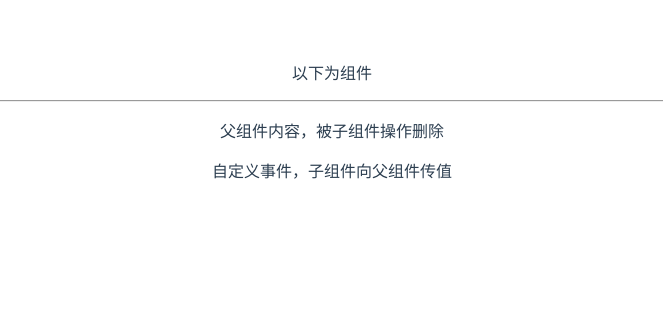
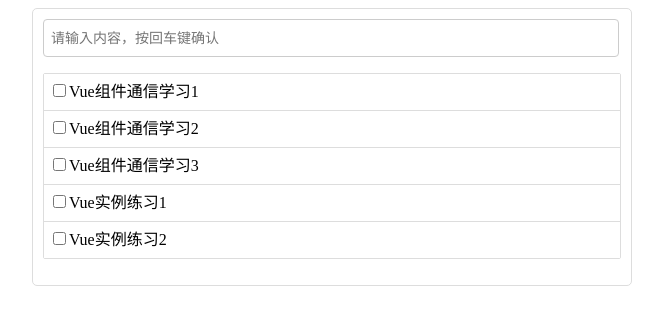
Before and after one commit to MaiXiaochai/firstVue, a Vue app: page / in a window 1280 px wide. Shown: the top 324 px of the page, without its empty margins (308-971 px from the left). Built offline with nearby package versions, Linux system fonts and the light colour scheme.

Commit message:
*)Vue组件通信的综合使用-todolist网页版实现

```diff
--- a/src/App.vue
+++ b/src/App.vue
@@ -1,97 +1,56 @@
 <template>
-    <div id="app">
-        <p>以下为组件</p>
-        <hr>
-        <!--        <img alt="Vue logo" src="./assets/logo.png">-->
-        <!--        <HelloWorld msg="Welcome to Your Vue.js App"/>-->
-        <!--        <Test></Test>-->
-        <!--        <ComputedAndWatch/>-->
-        <!--        <ClassAndStyle />-->
-        <!--        <IfAndShow/>-->
-        <!--        <ListRender/>-->
-        <!--        <ListFilterAndSort/>-->
-        <!--        <OtherInstruct/>-->
-        <!--        <DemoEvent></DemoEvent>-->
-        <!--        <MyFilters></MyFilters>-->
-        <!--        <TransitionDemo></TransitionDemo>-->
-        <!--        <AnimateDemo></AnimateDemo>-->
-        <!--        <AnimateDemoThird></AnimateDemoThird>-->
-        <!--        <LifeCircle></LifeCircle>-->
-
-        <!--   子组件用 props接收父组件值的时候，父组件中，除了参数类型为字符串的之外，其它类型的参数都要进行动态数据绑定，
-               如:age=666, age 为 Number    -->
-        <!--        <Props name="maixiaochai" :age=666 :person="p" :log-person="logPerson"></Props>-->
-        <p class="word">父组件内容，被子组件操作删除</p>
-        <CustomEvents></CustomEvents>
+    <div  id="app" class="todo-container">
+        <div class="todo-wrap">
+            <ToDoHeader />
+            <ToDoList :todo-data="todoData" :del-item-in-list="delTodo"/>
+            <ToDoFooter />
+        </div>
     </div>
 </template>
 
 <script>
-    // import HelloWorld from './components/HelloWorld.vue'
-    // import Test from './components/Test.vue'
-    // import ComputedAndWatch from './components/ComputedAndWatch.vue'
-    // import ClassAndStyle from "./components/ClassAndStyle";
-    // import IfAndShow from "./components/IfAndShow";
-    // import ListRender from "./components/ListRender";
-    // import ListFilterAndSort from "./components/ListFilterAndSort";
-    // import OtherInstruct from "./components/OtherInstruct";
-    // import DemoEvent from "./components/DemoEvent";
-    // import MyFilters from "./components/MyFilters";
-    // import TransitionDemo from "./components/TransitionDemo";
-    // import AnimateDemo from "./components/AnimateDemo";
-    // import AnimateDemoThird from "./components/AnimateDemoThird";
-    // import LifeCircle from "./components/LifeCircle";
-    // import Props from "./components/Props";
-    import CustomEvents from "./components/CustomEvents";
+    import ToDoHeader from "./components/ToDoHeader";
+    import ToDoList from "./components/ToDoList";
+    import ToDoFooter from "./components/ToDoFooter";
 
     export default {
         name: 'App',
+        components: {
+            ToDoHeader,
+            ToDoList,
+            ToDoFooter,
+        },
         data() {
             return {
-                p: {
-                    name: 'Maixiaochai',
-                    age: 666
-                }
+                todoData: [
+                    {title: 'Vue组件通信学习1', finished: false},
+                    {title: 'Vue组件通信学习2', finished: false},
+                    {title: 'Vue组件通信学习3', finished: false},
+                    {title: 'Vue实例练习1', finished: false},
+                    {title: 'Vue实例练习2', finished: false},
+                ],
             }
         },
 
         methods: {
-            logPerson() {
-                alert('Coming!');
+            // 根据索引删除一条记录
+            delTodo(theIndex) {
+                //splice(start, deleteCount)
+                this.todoData.splice(theIndex, 1);
             }
-        },
-
-        components: {
-            // HelloWorld,
-            // Test,
-            // ComputedAndWatch,
-            // ClassAndStyle,
-            // IfAndShow,
-            // ListRender,
-            // ListFilterAndSort,
-            // OtherInstruct,
-            // DemoEvent,
-            // MyFilters,
-            // TransitionDemo,
-            // AnimateDemo,
-            // AnimateDemoThird,
-            // LifeCircle,
-            // Props,
-            CustomEvents
         }
     }
 </script>
 
 <style>
-    #app {
-        font-family: Avenir, Helvetica, Arial, sans-serif;
-        -webkit-font-smoothing: antialiased;
-        -moz-osx-font-smoothing: grayscale;
-        text-align: center;
-        color: #2c3e50;
-        margin-top: 60px;
+    .todo-container{
+        width: 600px;
+        margin: 0 auto;
     }
-    .word {
 
+    .todo-container .todo-wrap {
+        padding: 10px;
+        border: 1px solid #DDDDDD;
+        border-radius: 5px;
     }
 </style>
--- /dev/null
+++ b/src/assets/index.css
@@ -0,0 +1,26 @@
+.btn {
+    display: inline-block;
+    padding: 8px 10px;
+    margin-bottom: 0;
+    font-size: 14px;
+    line-height: 20px;
+    text-align: center;
+    vertical-align: middle;
+    cursor: pointer;
+    box-shadow: inset 0 1px 0 rgba(255, 255, 0.2), 0 1px 2px rgba(0, 0, 0.05);
+    border-radius: 4px;
+}
+
+.btn-warning {
+    color: #FFFFFF;
+    background-color: orange;
+    border: none;
+}
+.btn-warning:hover {
+    color: #FFFFFF;
+    background-color: red;
+}
+
+.btn:focus {
+    outline: none;
+}
--- a/src/components/CustomEvents.vue
+++ b/src/components/CustomEvents.vue
@@ -1,12 +1,21 @@
 <template>
     <div>
         <p>自定义事件，子组件向父组件传值</p>
+        <button @click="btnClick">删除父组件P标签</button>
     </div>
 </template>
 
 <script>
     export default {
-        name: "CustomEvents"
+        name: "CustomEvents",
+        methods: {
+            btnClick() {
+                // 发射事件
+                // 告诉父组件，我点击了按钮
+                // 还可以传递参数
+                this.$emit('btnClick', {name: 'maixiaochai', gender: 'female'});
+            }
+        }
     }
 </script>
 
--- /dev/null
+++ b/src/components/ToDoFooter.vue
@@ -0,0 +1,28 @@
+<template>
+    <div class="todo-footer"></div>
+</template>
+
+<script>
+    export default {
+        name: "ToDoFooter"
+    }
+</script>
+
+<style scoped>
+    .todo-footer label {
+        display: inline-block;
+        margin-right: 20px;
+        cursor: pointer;
+    }
+
+    .todo-footer label input {
+        position: relative;
+        top: -1px;
+        vertical-align: middle;
+    }
+
+    .todo-footer button {
+        float: right;
+        margin-top: 5px;
+    }
+</style>
--- /dev/null
+++ b/src/components/ToDoHeader.vue
@@ -0,0 +1,31 @@
+<template>
+    <div class="todo-header">
+        <label>
+            <input type="text" placeholder="请输入内容，按回车键确认" />
+        </label>
+    </div>
+</template>
+
+<script>
+    export default {
+        name: "ToDoHeader"
+    }
+</script>
+
+<style scoped>
+    .todo-header input {
+        width: 560px;
+        height: 28px;
+        font-size: 14px;
+        border: 1px solid #CCC;
+        border-radius: 4px;
+        padding: 4px 7px;
+        outline: none;
+    }
+
+    .todo-header input:focus {
+        outline: none;
+        border-color: rgba(255, 0, 0, 0.8);
+        box-shadow: inset 0 1px 1px rgba(255, 0, 0, 0.075), 0 0 8px rgba(255, 0, 0, 0.6);
+    }
+</style>
--- /dev/null
+++ b/src/components/ToDoItem.vue
@@ -0,0 +1,82 @@
+<template>
+    <li
+            @mouseenter="itemShow(true)"
+            @mouseleave="itemShow()"
+            :style="{backgroundColor: bgColor}"
+    >
+        <label>
+            <input type="checkbox" v-model="todo.finished"/>
+            <span>{{todo.title}}</span>
+        </label>
+        <button class="btn btn-warning" v-show="isShowDelButton" @click="delItem">删除</button>
+    </li>
+</template>
+
+<script>
+    export default {
+        name: "ToDoItem",
+        props: {
+            todo: Object,
+            itemIndex: Number, // 当前任务在总任务数组中的下标
+            delItemInItem: Function
+        },
+        data() {
+            return {
+                isShowDelButton: false,
+                // 默认背景白色
+                bgColor: '#FFF',
+            }
+        },
+        methods: {
+            itemShow(isShow = false) {
+                // 控制按钮显示和隐藏
+                this.isShowDelButton = isShow;
+                // 控制背景颜色
+                this.bgColor = isShow ? '#DDD' : '#FFF';
+            },
+            delItem() {
+                if (window.confirm(`确定删除 ${this.todo.title}吗？`)) {
+                    this.delItemInItem(this.itemIndex);
+                }
+            },
+        }
+    }
+
+</script>
+
+<style scoped>
+    li {
+        list-style: none;
+        height: 36px;
+        line-height: 36px;
+        padding: 0 5px;
+        border-bottom: 1px solid #DDD;
+    }
+
+    li label {
+        float: left;
+        cursor: pointer;
+    }
+
+    li label li input {
+        vertical-align: middle;
+        margin-right: 6px;
+        position: relative;
+        top: -1px;
+    }
+
+    /* 继承了一些index.css的样式，丑，修改一下*/
+    li button {
+        padding: 4px 10px;
+        float: right;
+        margin-top: 3px;
+    }
+
+    li:before {
+        content: initial;
+    }
+
+    li:last-child {
+        border-bottom: none;
+    }
+</style>
--- /dev/null
+++ b/src/components/ToDoList.vue
@@ -0,0 +1,45 @@
+<template>
+    <div>
+        <ul class="todo-main">
+            <ToDoItem
+                v-for="(todo, index) in todoData"
+                :todo="todo"
+                :item-index="index"
+                :del-item-in-item="delItemInList"
+            />
+        </ul>
+    </div>
+</template>
+
+<script>
+    import ToDoItem from "./ToDoItem";
+    export default {
+        name: "ToDoList",
+        components: {
+            ToDoItem,
+        },
+
+        props: {
+            todoData: Array,
+            delItemInList: Function
+        },
+    }
+</script>
+
+<style scoped>
+    .todo-main {
+        margin-left: 0;
+        border: 1px solid #DDD;
+        border-radius: 2px;
+        padding: 0;
+    }
+
+    .todo-empty {
+        height: 40px;
+        line-height: 40px;
+        border: 1px solid #DDD;
+        border-radius: 2px;
+        padding-left: 5px;
+        margin-top: 10px;
+    }
+</style>
--- a/src/main.js
+++ b/src/main.js
@@ -1,5 +1,6 @@
 import Vue from 'vue'
 import App from './App.vue'
+import './assets/index.css'
 
 Vue.config.productionTip = false
 /*
```
Also changed, not shown: 1 other file (tests, documents, lock files or other folders).
